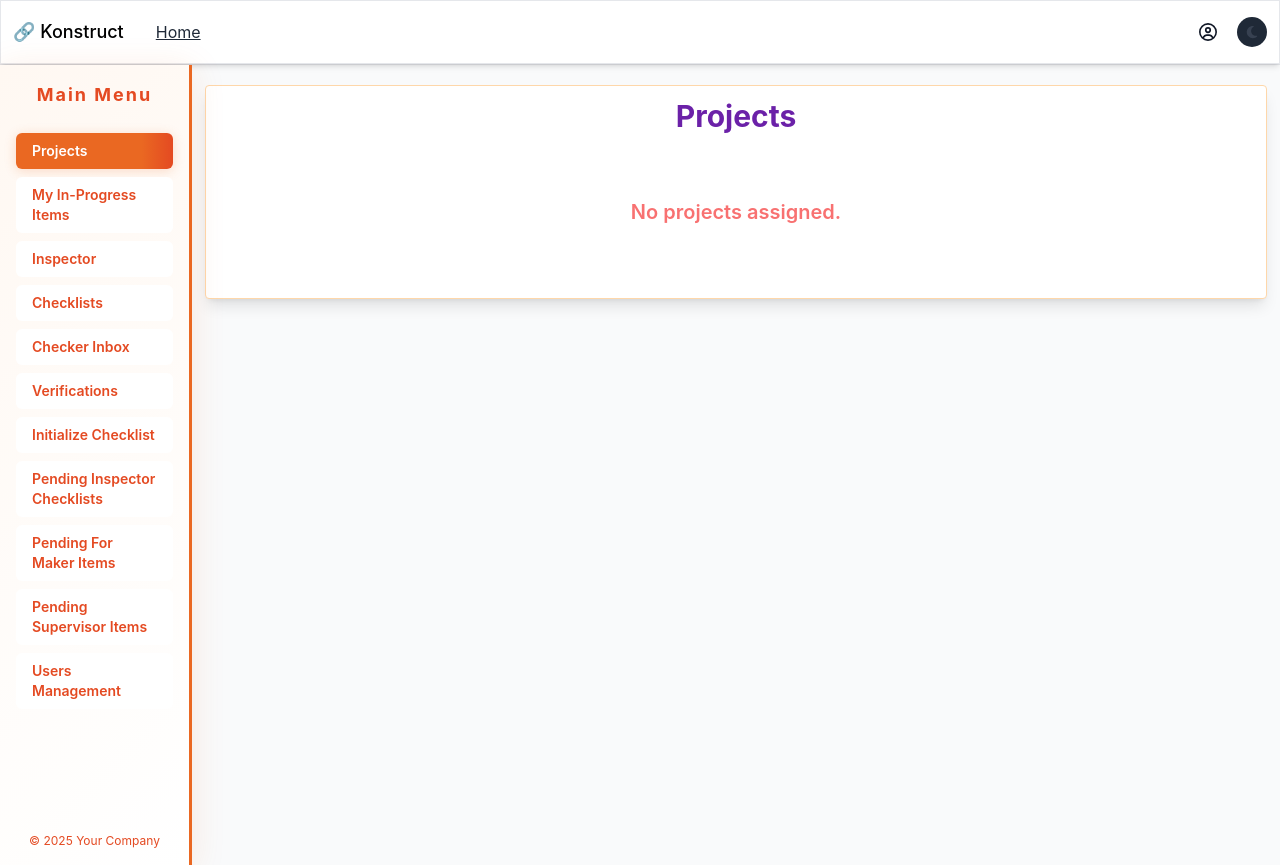
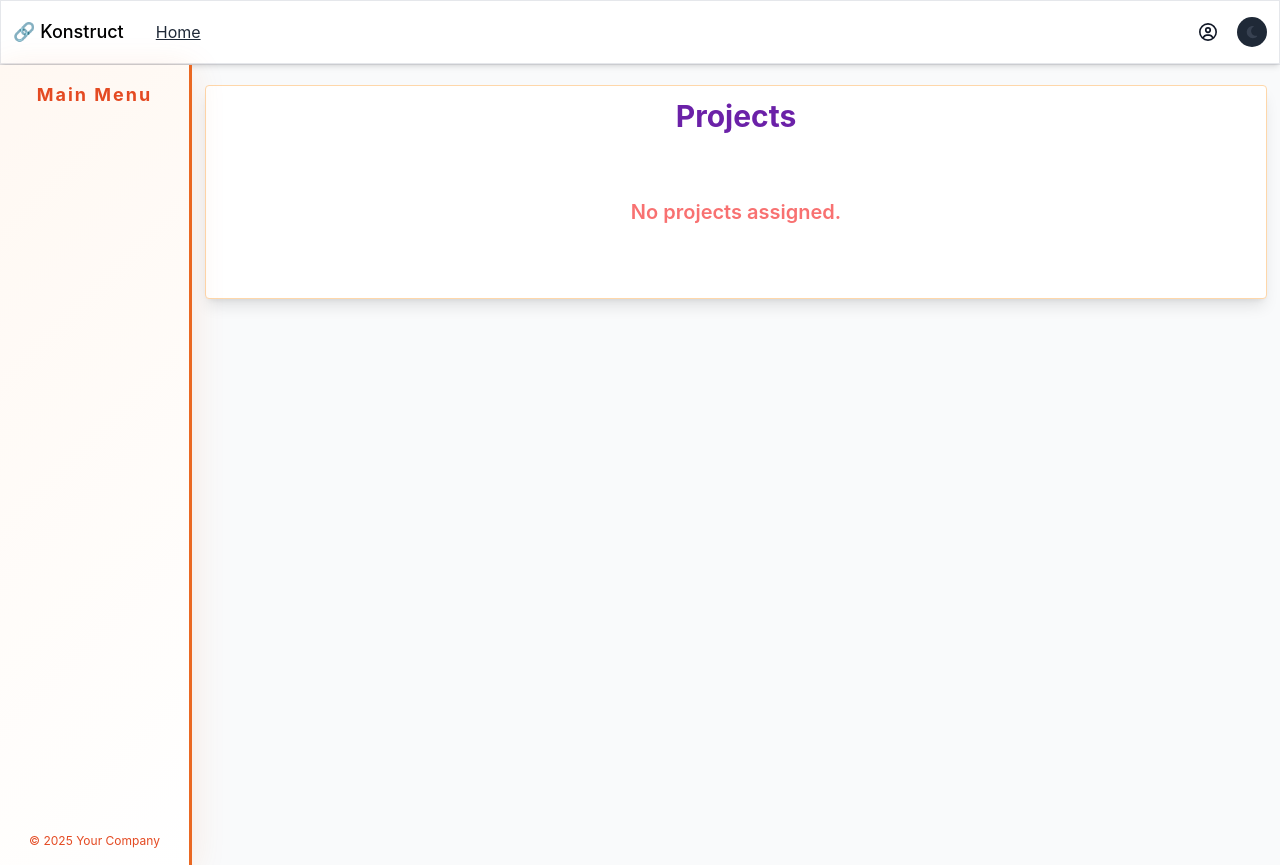
Before and after one commit to VasiSayed/ConstructnUI, a React (Create React App) app in the folder konstruct1/kounstruct-frontend/: page /config in a window 1280 px wide. Built offline with nearby package versions, Linux system fonts and the light colour scheme.

Commit message:
site home

```diff
--- a/konstruct1/kounstruct-frontend/src/components/SiteBarHome.jsx
+++ b/konstruct1/kounstruct-frontend/src/components/SiteBarHome.jsx
@@ -1,273 +1,84 @@
-// import React from "react";
-// import { NavLink } from "react-router-dom";
-// import { useTheme } from "../ThemeContext";
-
-// // COLORS
-// const ORANGE = "#ea6822";
-// const ORANGE_DARK = "#e44a22";
-// const ORANGE_LIGHT = "#fff8f2";
-// const GOLD_DARK = "#facc15";
-
-// // Utility to get normalized role
-// function getUserRole() {
-//   try {
-//     // Use saved value in localStorage or fallback to "Intializer" if not found
-//     return (localStorage.getItem("ROLE") || "").trim();
-//   } catch {
-//     return "";
-//   }
-// }
-
-// // Utility to extract all unique roles from accesses (for advanced filtering)
-// function getUserRoles() {
-//   try {
-//     const accesses = JSON.parse(localStorage.getItem("ACCESSES") || "[]");
-//     let roles = [];
-//     accesses.forEach((access) => {
-//       if (Array.isArray(access.roles)) {
-//         access.roles.forEach((role) => {
-//           const roleStr = typeof role === "string" ? role : role?.role;
-//           if (roleStr && !roles.includes(roleStr)) roles.push(roleStr);
-//         });
-//       }
-//     });
-//     return roles;
-//   } catch {
-//     return [];
-//   }
-// }
-
-// const role = localStorage.getItem("USER_ROLE");
-
-
-// function SiteBarHome() {
-//   const { theme } = useTheme();
-//   const userRole = getUserRole();
-//   const userRoles = getUserRoles();
-
-//   // All possible navs
-//   const navItems = [
-//     { name: "Projects", path: "/config", key: "projects" },
-//     // { name: "My In-Progress Items", path: "/my-inprogress-submissions", key: "my_inprogress" },
-//     // { name: "Inspector", path: "/checker-verified-inspector-pending" },
-//     // { name: "Checklists", path: "/accessible-checklists", key: "checklists" },
-//     // { name: "Checker Inbox", path: "/checker-inbox", key: "checker_inbox" },
-
-//     // {
-//     //   name: "Verifications",
-//     //   path: "/hierarchical-verifications",
-//     //   key: "verifications",
-//     // },
-
-//     {
-//       name: "InitializeChecklist",
-//       path: "/Initialize-Checklist",
-//       key: "InitializeChecklist",
-//     },
-//     {
-//       name: "PendingInspectorChecklists",
-//       path: "/PendingInspector-Checklist",
-//       key: "PendingInspectorChecklists",
-//     },
-//     {
-//       name: "PendingForMakerItems",
-//       path: "/Pending-For-MakerItems",
-//       key: "PendingForMakerItems",
-//     },
-//     {
-//       name: "PendingSupervisorItems",
-//       path: "/PendingSupervisorItems",
-//       key: "PendingSupervisorItems",
-//     },
-//     {
-//       name: "UsersManagement",
-//       path: "/UsersManagement",
-//       key: "UsersManagement",
-//     },
-
-//   ];
-
-//   // Filtering logic:
-//   let filteredItems = navItems;
-//   if (userRole === "Intializer") {
-//     filteredItems = navItems.filter((item) => item.key === "InitializeChecklist");
-//   } else {
-//     if (userRoles.includes("MAKER")) {
-//       filteredItems = navItems.filter(
-//         (item) => item.key !== "checker_inbox" && item.key !== "verifications"
-//       );
-//     }
-//     if (userRoles.includes("CHECKER")) {
-//       filteredItems = filteredItems.filter(
-//         (item) => item.key !== "checklists" && item.key !== "my_inprogress"
-//       );
-//     }
-//   }
-
-//   // THEME palette
-//   const palette = theme === "dark"
-//     ? {
-//         bg: "linear-gradient(135deg, #23232e, #181820 100%)",
-//         border: `3px solid ${GOLD_DARK}`,
-//         shadow: "0 4px 32px #fffbe022",
-//         title: GOLD_DARK,
-//         linkActiveBg: `linear-gradient(90deg, #fde047 80%, #facc15)`,
-//         linkActive: "#23232e",
-//         linkInactive: GOLD_DARK,
-//         linkBgInactive: "#191921",
-//         footer: GOLD_DARK
-//       }
-//     : {
-//         bg: `linear-gradient(135deg, ${ORANGE_LIGHT}, #fff)`,
-//         border: `3px solid ${ORANGE}`,
-//         shadow: "0 4px 32px #ea682220",
-//         title: ORANGE_DARK,
-//         linkActiveBg: `linear-gradient(90deg, ${ORANGE} 80%, ${ORANGE_DARK})`,
-//         linkActive: "#fff",
-//         linkInactive: ORANGE_DARK,
-//         linkBgInactive: "#fff",
-//         footer: ORANGE_DARK
-//       };
-
-//   return (
-//     <div
-//       className="fixed w-[15%] h-screen shadow-lg p-4 flex flex-col"
-//       style={{
-//         background: palette.bg,
-//         borderRight: palette.border,
-//         boxShadow: palette.shadow,
-//         transition: "all 0.3s"
-//       }}
-//     >
-//       <div className="mb-6 text-center">
-//         <div
-//           className="text-lg font-bold tracking-wide"
-//           style={{ color: palette.title, letterSpacing: "2px" }}
-//         >
-//           Main Menu
-//         </div>
-//       </div>
-//       <nav className="space-y-2 flex-1">
-//         {filteredItems.map((item) => (
-//           <NavLink
-//             key={item.name}
-//             to={item.path}
-//             className="block px-4 py-2 rounded-md text-sm font-semibold transition-colors duration-200"
-//             style={({ isActive }) =>
-//               isActive
-//                 ? {
-//                     background: palette.linkActiveBg,
-//                     color: palette.linkActive,
-//                     boxShadow: theme === "dark"
-//                       ? "0 2px 12px #fffbe022"
-//                       : "0 2px 12px #ea682238",
-//                   }
-//                 : {
-//                     color: palette.linkInactive,
-//                     background: palette.linkBgInactive,
-//                   }
-//             }
-//           >
-//             {item.name}
-//           </NavLink>
-//         ))}
-//       </nav>
-//       <div className="mt-8 text-xs text-center" style={{ color: palette.footer }}>
-//         &copy; {new Date().getFullYear()} Your Company
-//       </div>
-//     </div>
-//   );
-// }
-
-// export default SiteBarHome;
-
 import React from "react";
 import { NavLink } from "react-router-dom";
 import { useTheme } from "../ThemeContext";
 
-// COLORS
+// Color palette for theme
 const ORANGE = "#ea6822";
 const ORANGE_DARK = "#e44a22";
 const ORANGE_LIGHT = "#fff8f2";
 const GOLD_DARK = "#facc15";
 
+// --- Role Menu Config ---
+const ROLE_MENUS = {
+  ADMIN: [
+    { name: "Projects", path: "/config" },
+    { name: "My In-Progress Items", path: "/my-inprogress-submissions" },
+    { name: "Inspector", path: "/checker-verified-inspector-pending" },
+    { name: "Checklists", path: "/accessible-checklists" },
+    { name: "Checker Inbox", path: "/checker-inbox" },
+    { name: "Verifications", path: "/hierarchical-verifications" },
+    { name: "Initialize Checklist", path: "/Initialize-Checklist" },
+    { name: "Pending Inspector Checklist", path: "/PendingInspector-Checklist" },
+    { name: "Pending For Maker Items", path: "/Pending-For-MakerItems" },
+    { name: "Pending Supervisor Items", path: "/PendingSupervisorItems" },
+    { name: "Users Management", path: "/UsersManagement" },
+  ],
+  MANAGER: [
+    { name: "Projects", path: "/config" },
+    { name: "My In-Progress Items", path: "/my-inprogress-submissions" },
+    { name: "Inspector", path: "/checker-verified-inspector-pending" },
+    { name: "Checklists", path: "/accessible-checklists" },
+    { name: "Checker Inbox", path: "/checker-inbox" },
+    { name: "Verifications", path: "/hierarchical-verifications" },
+    { name: "Initialize Checklist", path: "/Initialize-Checklist" },
+    { name: "Pending Inspector Checklist", path: "/PendingInspector-Checklist" },
+    { name: "Pending For Maker Items", path: "/Pending-For-MakerItems" },
+    { name: "Pending Supervisor Items", path: "/PendingSupervisorItems" },
+    { name: "Users Management", path: "/UsersManagement" },
+  ],
+  SUPERADMIN: [
+    { name: "Projects", path: "/config" },
+    { name: "My In-Progress Items", path: "/my-inprogress-submissions" },
+    { name: "Inspector", path: "/checker-verified-inspector-pending" },
+    { name: "Checklists", path: "/accessible-checklists" },
+    { name: "Checker Inbox", path: "/checker-inbox" },
+    { name: "Verifications", path: "/hierarchical-verifications" },
+    { name: "Initialize Checklist", path: "/Initialize-Checklist" },
+    { name: "Pending Inspector Checklist", path: "/PendingInspector-Checklist" },
+    { name: "Pending For Maker Items", path: "/Pending-For-MakerItems" },
+    { name: "Pending Supervisor Items", path: "/PendingSupervisorItems" },
+    { name: "Users Management", path: "/UsersManagement" },
+  ],
+  INTIALIZER: [
+    { name: "Initialize Checklist", path: "/Initialize-Checklist" },
+  ],
+  INSPECTOR: [
+    { name: "Pending Inspector Checklist", path: "/PendingInspector-Checklist" },
+  ],
+  CHECKER: [
+    { name: "Pending Inspector Checklist", path: "/PendingInspector-Checklist" },
+  ],
+  MAKER: [
+    { name: "Pending For Maker Items", path: "/Pending-For-MakerItems" },
+  ],
+  SUPERVISOR: [
+    { name: "Pending Supervisor Items", path: "/PendingSupervisorItems" },
+  ],
+};
+
+// --- Role getter (matches your login logic) ---
 function getUserRole() {
   try {
-    return (localStorage.getItem("USER_ROLE") || "").trim();
+    // Use normalized string for key (your login sets 'ROLE')
+    return (localStorage.getItem("ROLE") || "").trim().toUpperCase();
   } catch {
     return "";
-  }
-}
-
-function getUserRoles() {
-  try {
-    const accesses = JSON.parse(localStorage.getItem("ACCESSES") || "[]");
-    let roles = [];
-    accesses.forEach((access) => {
-      if (Array.isArray(access.roles)) {
-        access.roles.forEach((role) => {
-          const roleStr = typeof role === "string" ? role : role?.role;
-          if (roleStr && !roles.includes(roleStr)) roles.push(roleStr);
-        });
-      }
-    });
-    return roles;
-  } catch {
-    return [];
   }
 }
 
 function SiteBarHome() {
   const { theme } = useTheme();
   const userRole = getUserRole();
-  const userRoles = getUserRoles();
-
-  // All possible navs
-  const navItems = [
-    { name: "Projects", path: "/config", key: "projects" },
-    { name: "My In-Progress Items", path: "/my-inprogress-submissions", key: "my_inprogress" },
-    { name: "Inspector", path: "/checker-verified-inspector-pending", key: "inspector" },
-    { name: "Checklists", path: "/accessible-checklists", key: "checklists" },
-    { name: "Checker Inbox", path: "/checker-inbox", key: "checker_inbox" },
-    { name: "Verifications", path: "/hierarchical-verifications", key: "verifications" },
-    { name: "Initialize Checklist", path: "/Initialize-Checklist", key: "InitializeChecklist" },
-    { name: "Pending Inspector Checklists", path: "/PendingInspector-Checklist", key: "PendingInspectorChecklists" },
-    { name: "Pending For Maker Items", path: "/Pending-For-MakerItems", key: "PendingForMakerItems" },
-    { name: "Pending Supervisor Items", path: "/PendingSupervisorItems", key: "PendingSupervisorItems" },
-    { name: "Users Management", path: "/UsersManagement", key: "UsersManagement" },
-  ];
-
-  // ---- Filtering Logic ----
-  let filteredItems = navItems;
-
-  // Convert for easy role comparison
-  const _role = (userRole || "").toUpperCase();
-
-  if (
-    _role === "ADMIN" ||
-    _role === "MANAGER" ||
-    _role === "SUPERADMIN"
-  ) {
-    // Show everything
-    filteredItems = navItems;
-  } else if (_role === "INTIALIZER") {
-    filteredItems = navItems.filter(
-      (item) => item.key === "InitializeChecklist"
-    );
-  } else if (_role === "SUPERVISOR") {
-    filteredItems = navItems.filter(
-      (item) => item.key === "PendingSupervisorItems"
-    );
-  } else if (_role === "MAKER") {
-    filteredItems = navItems.filter(
-      (item) => item.key === "PendingForMakerItems"
-    );
-  } else if (_role === "CHECKER" || _role === "INSPECTOR") {
-    filteredItems = navItems.filter(
-      (item) => item.key === "PendingInspectorChecklists"
-    );
-  }
-  // Extend logic for other roles if needed
 
   // THEME palette
   const palette =
@@ -295,48 +106,17 @@ function SiteBarHome() {
           footer: ORANGE_DARK,
         };
 
-
-// Sidebar config for each role
-const NAV_CONFIG = {
-  ADMIN: [
-    { name: "Projects", path: "/config" },
-    { name: "My In-Progress Items", path: "/my-inprogress-submissions" },
-    { name: "Inspector", path: "/checker-verified-inspector-pending" },
-    { name: "Checklists", path: "/accessible-checklists" },
-    { name: "Checker Inbox", path: "/checker-inbox" },
-    { name: "Verifications", path: "/hierarchical-verifications" },
-    { name: "Initialize Checklist", path: "/Initialize-Checklist" },
-    { name: "Pending Inspector Checklist", path: "/PendingInspector-Checklist" },
-    { name: "Pending For Maker Items", path: "/Pending-For-MakerItems" },
-    { name: "Pending Supervisor Items", path: "/PendingSupervisorItems" },
-    { name: "Users Management", path: "/UsersManagement" },
-  ],
-  Intializer: [
-    { name: "Initialize Checklist", path: "/Initialize-Checklist" },
-  ],
-  INSPECTOR: [
-    { name: "Pending Inspector Checklist", path: "/PendingInspector-Checklist" },
-  ],
-  CHECKER: [
-    { name: "Pending Inspector Checklist", path: "/PendingInspector-Checklist" },
-  ],
-  MAKER: [
-    { name: "Pending For Maker Items", path: "/Pending-For-MakerItems" },
-  ],
-  SUPERVISOR: [
-    { name: "Pending Supervisor Items", path: "/PendingSupervisorItems" },
-  ],
-  // fallback: []
-};
-
-// function SiteBarHome() {
-//   const { theme } = useTheme();
-//   const userRole = getUserRole();
-
-//   // Get the right menu or fallback
-//   const navItems = NAV_CONFIG[userRole] || [];
-
-//   const palette = getPalette(theme);
+  // Pick nav based on role
+  let navItems = [];
+  if (
+    userRole === "ADMIN" ||
+    userRole === "MANAGER" ||
+    userRole === "SUPERADMIN"
+  ) {
+    navItems = ROLE_MENUS.ADMIN;
+  } else if (ROLE_MENUS[userRole]) {
+    navItems = ROLE_MENUS[userRole];
+  }
 
   return (
     <div
@@ -346,7 +126,6 @@ const NAV_CONFIG = {
         borderRight: palette.border,
         boxShadow: palette.shadow,
         transition: "all 0.3s",
-
         zIndex: 50,
       }}
     >
```
